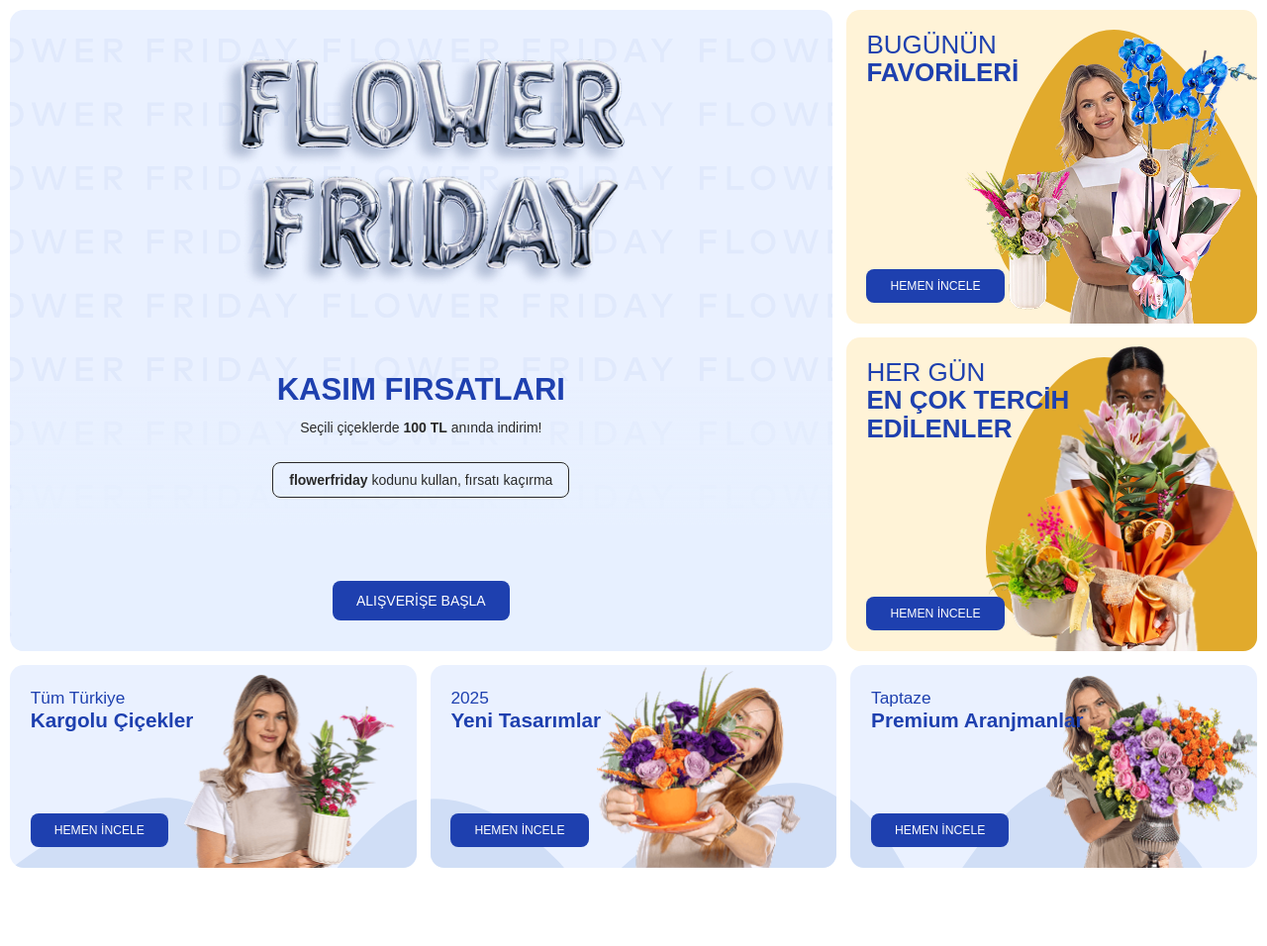
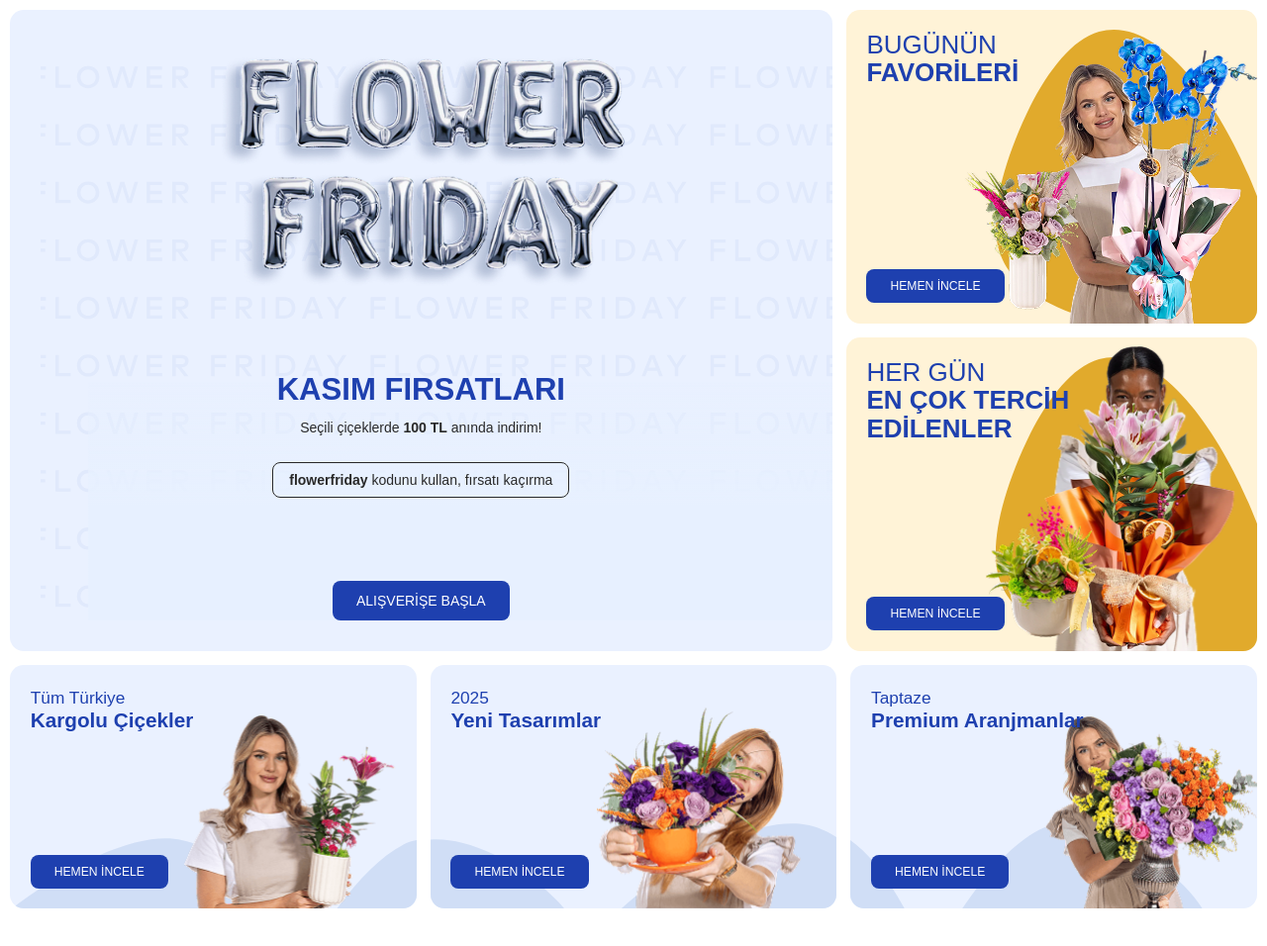
Before and after one commit to ferdiaktac/tazecicek-banners, a plain HTML site: page flower-friday/index.html in a window 1280 px wide. Shown: the whole page at 99% size. Drawn offline with Linux system fonts and the light colour scheme.

Commit message:
new updates

```diff
--- a/flower-friday/index.html
+++ b/flower-friday/index.html
@@ -19,8 +19,8 @@
     <main class="container" style="max-width: 1480px; margin: auto">
       <section class="grid">
         <!-- Hero -->
-        <article class="hero surface-brand-light">
-          <a class="banner-link p-36" href="#">
+        <article class="hero surface-brand-light p-36">
+          <a class="banner-link" href="#">
             <div
               class="content content-center text-center"
               style="justify-content: space-between"
@@ -76,9 +76,9 @@
 
         <!-- Right Top -->
         <article
-          class="grid-1 surface-cream-light animate__animated animate__fadeInRight animate__faster animate-disable-mobile"
+          class="grid-1 surface-cream-light animate__animated animate__fadeInRight animate__faster animate-disable-mobile p-24"
         >
-          <a class="banner-link p-24" href="#">
+          <a class="banner-link" href="#">
             <div class="content content-left text-left">
               <h3
                 class="text-30 font-bold lh-110 animate__animated animate__fadeInDown animate__faster"
@@ -91,7 +91,8 @@
                 HEMEN İNCELE
               </div>
             </div>
-            <img
+          </a>
+          <img
               class="figure animate__animated animate__rotateInDownRight animate__faster"
               src="images/wing.svg"
               style="
@@ -120,14 +121,13 @@
                 bottom: 10px;
               "
             />
-          </a>
         </article>
 
         <!-- Right Bottom -->
         <article
-          class="grid-2 surface-cream-light animate__animated animate__fadeInRight animate__faster animate-delay-02s animate-disable-mobile"
+          class="grid-2 surface-cream-light animate__animated animate__fadeInRight animate__faster animate-delay-02s animate-disable-mobile p-24"
         >
-          <a class="banner-link p-24" href="#">
+          <a class="banner-link" href="#">
             <div class="content content-left text-left">
               <h3
                 class="text-30 font-bold lh-110 animate__animated animate__fadeInDown animate__faster"
@@ -140,14 +140,15 @@
                 HEMEN İNCELE
               </div>
             </div>
-            <img
+          </a>
+          <img
               class="figure animate__animated animate__rotateInDownRight animate__faster"
               src="images/wing.svg"
               style="
                 height: clamp(420px, calc(100vw * 558 / 1200), 558px);
                 top: 20px;
                 left: inherit;
-                right: -20px;
+                right: -30px;
                 margin-right: 0;
               "
             />
@@ -169,16 +170,15 @@
                 bottom: 10px;
               "
             />
-          </a>
         </article>
 
         <!-- Small Banners -->
         <div class="small-banners">
           <!-- Small 1 -->
           <article
-            class="banner surface-brand-light animate__animated animate__fadeInUp animate__faster animate-delay-01s animate-disable-mobile"
+            class="banner surface-brand-light animate__animated animate__fadeInUp animate__faster animate-delay-01s animate-disable-mobile p-24"
           >
-            <a class="banner-link p-24" href="#">
+            <a class="banner-link" href="#">
               <div class="content">
                 <h3
                   class="text-24 font-bold lh-110 animate__animated animate__fadeInDown animate__faster"
@@ -192,7 +192,8 @@
                   HEMEN İNCELE
                 </div>
               </div>
-              <img
+            </a>
+            <img
                 class="figure animate__animated animate__slideInUp animate__faster"
                 src="../images/small-shape-1.svg"
                 style="width: 100%; bottom: 0"
@@ -205,14 +206,13 @@
                   height: clamp(130px, calc(100vw * 205 / 1200), 205px);
                 "
               />
-            </a>
           </article>
 
           <!-- Small 2 -->
           <article
-            class="banner surface-brand-light animate__animated animate__fadeInUp animate__faster animate-delay-02s animate-disable-mobile"
+            class="banner surface-brand-light animate__animated animate__fadeInUp animate__faster animate-delay-02s animate-disable-mobile p-24"
           >
-            <a class="banner-link p-24" href="#">
+            <a class="banner-link" href="#">
               <div class="content">
                 <h3
                   class="text-24 font-bold lh-110 animate__animated animate__fadeInDown animate__faster"
@@ -226,7 +226,8 @@
                   HEMEN İNCELE
                 </div>
               </div>
-              <img
+            </a>
+            <img
                 class="figure animate__animated animate__slideInUp animate__faster"
                 src="../images/small-shape-2.svg"
                 style="width: 100%; bottom: 0"
@@ -239,14 +240,13 @@
                   height: clamp(130px, calc(100vw * 205 / 1200), 205px);
                 "
               />
-            </a>
           </article>
 
           <!-- Small 3 -->
           <article
-            class="banner surface-brand-light animate__animated animate__fadeInUp animate__faster animate-delay-03s animate-disable-mobile"
+            class="banner surface-brand-light animate__animated animate__fadeInUp animate__faster animate-delay-03s animate-disable-mobile p-24"
           >
-            <a class="banner-link p-24" href="#">
+            <a class="banner-link" href="#">
               <div class="content">
                 <h3
                   class="text-24 font-bold lh-110 animate__animated animate__fadeInDown animate__faster"
@@ -260,6 +260,7 @@
                   HEMEN İNCELE
                 </div>
               </div>
+            </a>
               <img
                 class="figure animate__animated animate__slideInUp animate__faster"
                 src="../images/small-shape-3.svg"
@@ -273,7 +274,6 @@
                   height: clamp(130px, calc(100vw * 205 / 1200), 205px);
                 "
               />
-            </a>
           </article>
         </div>
       </section>
```
Also changed, not shown: 1 other file.
